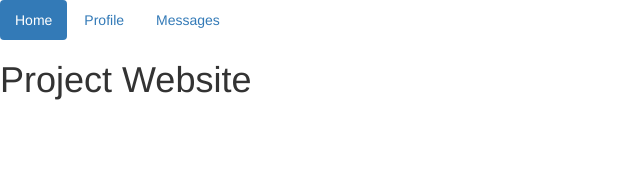
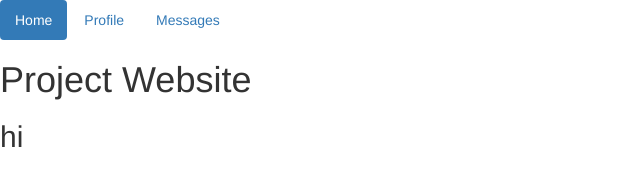
Before and after one commit to Trashboat-99/project_website, a plain HTML site: page project_website/index.html in a window 1280 px wide. Shown: the full height of the page, 0-640 px from the left. Drawn offline with nearby package versions, Linux system fonts and the light colour scheme.

Commit message:
Update index.html

```diff
--- a/project_website/index.html
+++ b/project_website/index.html
@@ -24,7 +24,7 @@
       <li role="presentation"><a href="#">Messages</a></li>
     </ul>
     <h1>Project Website</h1>
-
+    <h2>hi<h2>
     <!-- jQuery (necessary for Bootstrap's JavaScript plugins) -->
     <script src="https://ajax.googleapis.com/ajax/libs/jquery/1.12.4/jquery.min.js"></script>
     <!-- Include all compiled plugins (below), or include individual files as needed -->
```
